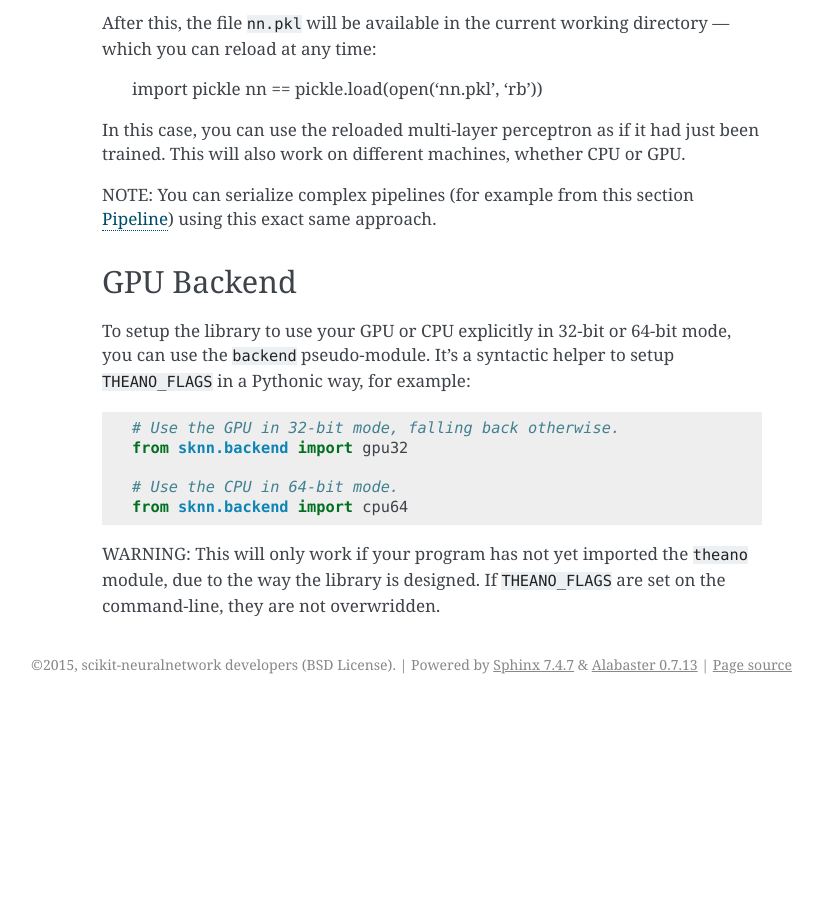
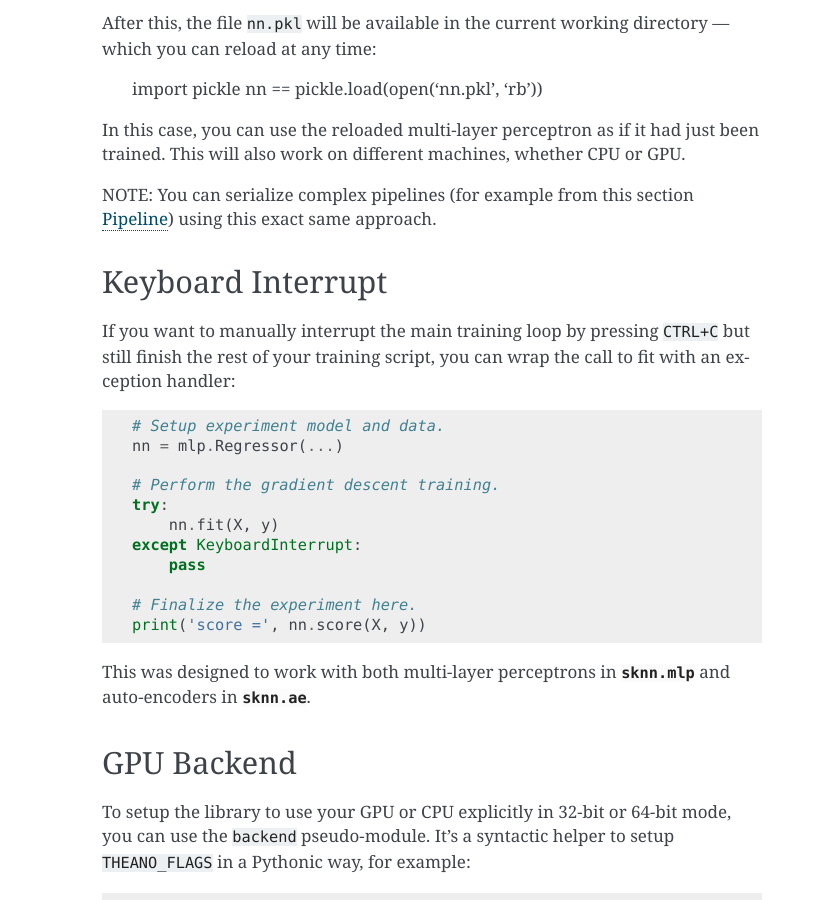
Before and after one commit to aigamedev/scikit-neuralnetwork, a Sphinx documentation site: the page built from docs/guide_intermediate.rst, in a window 1280 px wide and 900 px high, scrolled down 821 px. Shown: the whole window, without its empty margins (318-1140 px from the left). Built offline with Sphinx 7.4.7, drawn with Linux system fonts in a browser that asks for light colours; before the commit the page ends 1525 px from its top, so only the background shows below that.

Commit message:
Showing how to catch keyboard interrupts in the documentation, minor tweak so it works with auto-encoders too.
Closes #73.

```diff
--- a/docs/guide_intermediate.rst
+++ b/docs/guide_intermediate.rst
@@ -41,6 +41,28 @@ In this case, you can use the reloaded multi-layer perceptron as if it had just
 NOTE: You can serialize complex pipelines (for example from this section :ref:`example-pipeline`) using this exact same approach.
 
 
+Keyboard Interrupt
+------------------
+
+If you want to manually interrupt the main training loop by pressing ``CTRL+C`` but still finish the rest of your training script, you can wrap the call to fit with an exception handler:
+
+.. code:: python
+
+    # Setup experiment model and data.
+    nn = mlp.Regressor(...)
+
+    # Perform the gradient descent training.
+    try:
+        nn.fit(X, y)
+    except KeyboardInterrupt:
+        pass
+
+    # Finalize the experiment here.
+    print('score =', nn.score(X, y))
+
+This was designed to work with both multi-layer perceptrons in :mod:`sknn.mlp` and auto-encoders in :mod:`sknn.ae`.
+
+
 GPU Backend
 -----------
 
```
Also changed, not shown: 1 other file.
